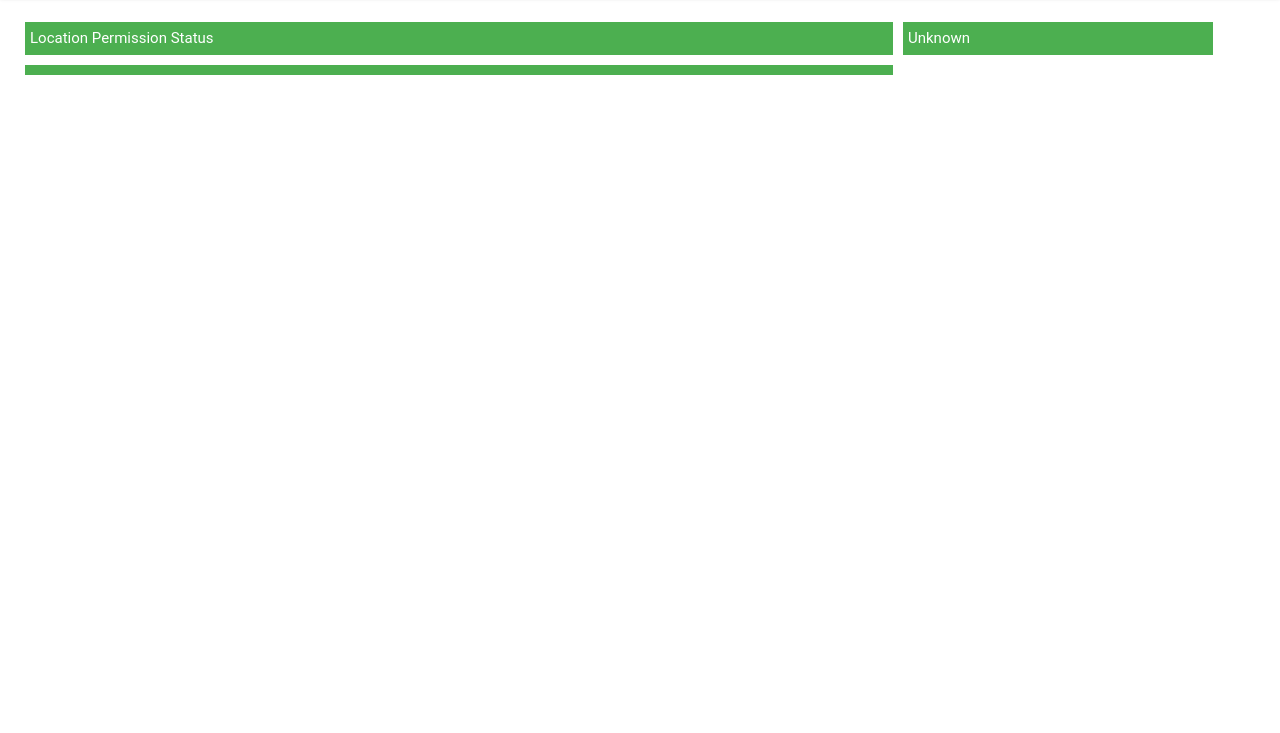
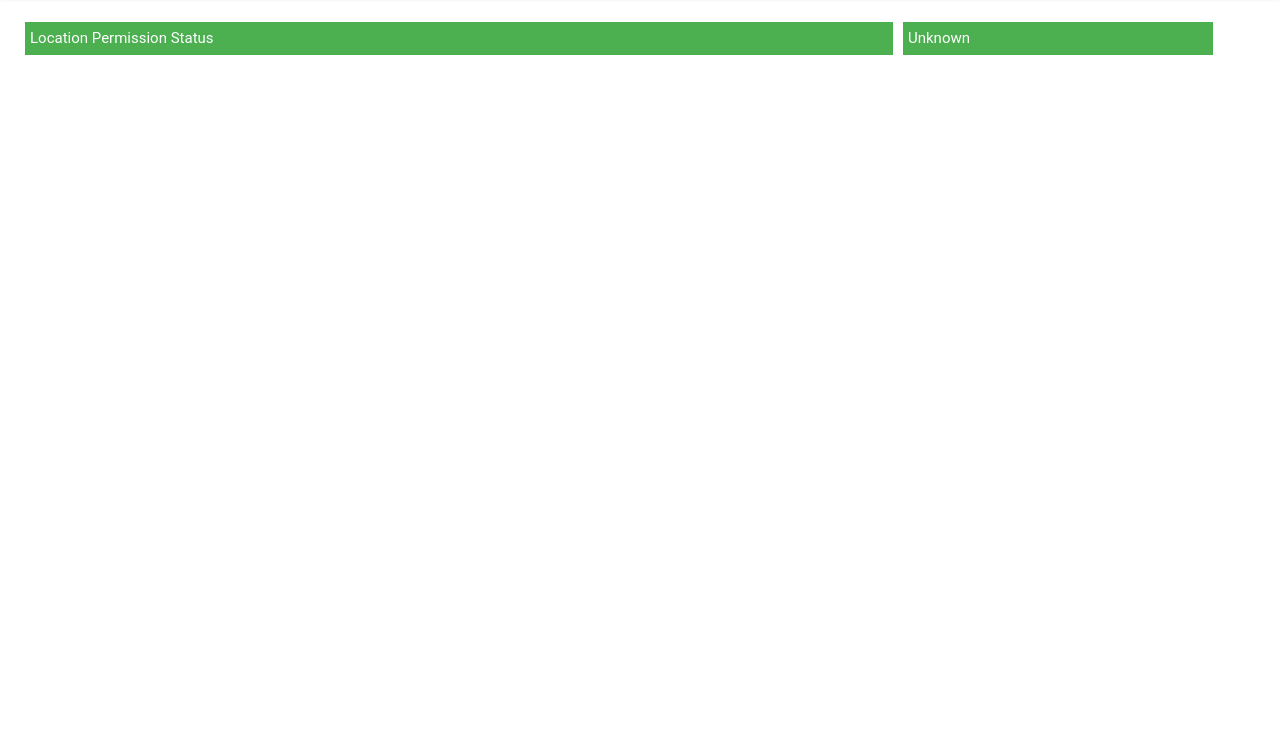
Before and after one commit to rosandus/ceklokasi, a plain HTML site: page index.html in a window 1280 px wide. Shown: the part 67-800 px from the top of the page. Drawn offline with Linux system fonts and the light colour scheme; a web font is replaced by a local one.

Commit message:
second commit

```diff
--- a/index.html
+++ b/index.html
@@ -44,7 +44,7 @@
       <div class="exp rightexp">
         <div id="locationstatus">Unknown</div>
       </div>
-      <div class="exp leftexp">
+    </div>
 </main>
 
 <script type="text/javascript" src="scripts/app.js"></script>
```
